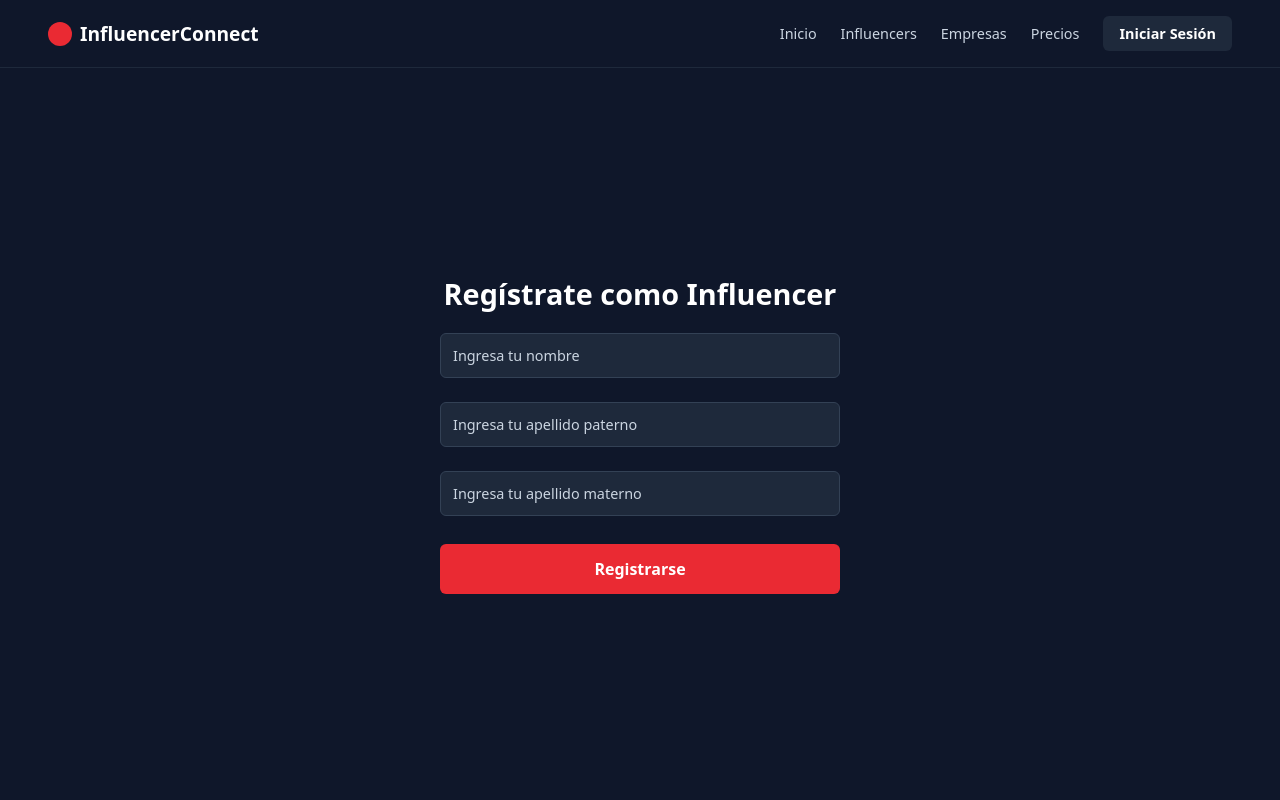
After one commit to Pato1753/proyecto-back-end, a Django app: page /registroInfluencer/ in a window 1280 px wide. The commit adds this page. Run offline with Django 5.2, Linux system fonts and the light colour scheme.

Commit message:
Cambios multiples
Se integro la aplicación.
Se agregaron templates.
Se agregaron views y se integraron a la url.
Se modificaron nombres de template y se adaptaron a las urls y su view.
Se modificaron nombres de assets de css y adaptadas a la plantilla.
Se lograron la integración de las plantillas y sus redirecciones hasta la llegada al hub

```diff
--- a/almaUnion/almaUnion/settings.py
+++ b/almaUnion/almaUnion/settings.py
@@ -37,6 +37,8 @@ INSTALLED_APPS = [
     'django.contrib.sessions',
     'django.contrib.messages',
     'django.contrib.staticfiles',
+    'almaUnionApp',
+
 ]
 
 MIDDLEWARE = [
--- a/almaUnion/almaUnion/urls.py
+++ b/almaUnion/almaUnion/urls.py
@@ -16,9 +16,16 @@ Including another URLconf
 """
 from django.contrib import admin
 from django.urls import path
-from almaUnionApp.views import renderMenuInicial, renderRegEmpresa
+from almaUnionApp.views import renderTemplateMenuInicial, renderTemplateRegistroEmpresa, renderTemplateRegistroInfluencer, renderTemplateHubEmpresa, renderTemplateHubInfluencer
 urlpatterns = [
+    # Agrupación path admin
     path('admin/', admin.site.urls),
-    path("inicio/",renderMenuInicial),
-    path("registro-empresa/",renderRegEmpresa)
+    # Agrupación path Menu inicial
+    path("inicio/", renderTemplateMenuInicial, name='inicio'),
+    # Agrupación path Registro de usuario
+    path("registroEmpresa/",renderTemplateRegistroEmpresa, name='registroEmpresa'),
+    path("registroInfluencer/", renderTemplateRegistroInfluencer, name='registroInfluencer'),
+    # Agrupación path redirección al Hub
+    path("hubEmpresa/", renderTemplateHubEmpresa, name='hubEmpresa'),
+    path("hubInfluencer/", renderTemplateHubInfluencer, name='hubInfluencer'),
 ]
--- a/almaUnion/almaUnionApp/views.py
+++ b/almaUnion/almaUnionApp/views.py
@@ -1,8 +1,17 @@
 from django.shortcuts import render
 
 # Create your views here.
-def renderMenuInicial(request):
-    return render(request, "templatesApp/menuInicial.html")
+def renderTemplateMenuInicial(request):
+    return render(request, "templatesApp/templateMenuInicial.html")
 
-def renderRegEmpresa(request):
-    return render(request, "templatesApp/regEmpresa.html")
+def renderTemplateRegistroEmpresa(request):
+    return render(request, "templatesApp/templateRegistroEmpresa.html")
+
+def renderTemplateRegistroInfluencer(request):
+    return render(request, "templatesApp/templateRegistroInfluencer.html")
+
+def renderTemplateHubEmpresa(request):
+    return render(request, "templatesApp/templateHubEmpresa.html")
+
+def renderTemplateHubInfluencer(request):
+    return render(request, "templatesApp/templateHubInfluencer.html")
--- /dev/null
+++ b/almaUnion/templates/templatesApp/templateRegistroInfluencer.html
@@ -0,0 +1,61 @@
+{% load static %}
+<!DOCTYPE html>
+<html lang="en">
+  <head>
+    <meta charset="UTF-8" />
+    <meta name="viewport" content="width=device-width, initial-scale=1.0" />
+    <title>RegistroEmpresa</title>
+    <link rel="stylesheet" href="{% static 'css/registroEmpresa.css' %}" />
+  </head>
+  <body>
+    <!-- HEADER -->
+    <header class="header">
+      <div class="logo">
+        <div class="logo-icon"></div>
+        <h1>InfluencerConnect</h1>
+      </div>
+      <nav class="nav">
+        <a href="#">Inicio</a>
+        <a href="#">Influencers</a>
+        <a href="#">Empresas</a>
+        <a href="#">Precios</a>
+        <a href="#" class="btn-login">Iniciar Sesión</a>
+      </nav>
+    </header>
+
+    <!-- MAIN -->
+    <main class="main">
+      <div class="form-container">
+        <h2>Regístrate como Influencer</h2>
+        <form method="post" action="{% url 'hubInfluencer' %}">
+          {% csrf_token %}
+          <label for="nombre"></label>
+          <input
+            id="nombre"
+            type="text"
+            name="nombre"
+            placeholder="Ingresa tu nombre"
+            required
+          />
+          <label for="apellido_paterno"></label>
+          <input
+            id="apellido_paterno"
+            type="text"
+            name="apellido_paterno"
+            placeholder="Ingresa tu apellido paterno"
+            required
+          />
+          <label for="apellido_materno"></label>
+          <input
+            id="apellido_materno"
+            type="text"
+            name="apellido_materno"
+            placeholder="Ingresa tu apellido materno"
+            required
+          />
+          <button type="submit" class="btn-register">Registrarse</button>
+        </form>
+      </div>
+    </main>
+  </body>
+</html>
```
Also changed, not shown: almaUnion/templates/templatesApp/templateHubEmpresa.html (added, +22 -0 lines), almaUnion/templates/templatesApp/templateHubInfluencer.html (added, +23 -0 lines), almaUnion/templates/templatesApp/templateMenuInicial.html (renamed from almaUnion/templates/templatesApp/menuInicial.html, +5 -5 lines), almaUnion/templates/templatesApp/templateRegistroEmpresa.html (renamed from almaUnion/templates/templatesApp/regEmpresa.html, +4 -3 lines), almaUnion/static/css/registroEmpresa.css (renamed from almaUnion/static/css/regEmpresa.css), almaUnion/templates/proceso.txt (line endings or trailing spaces).
